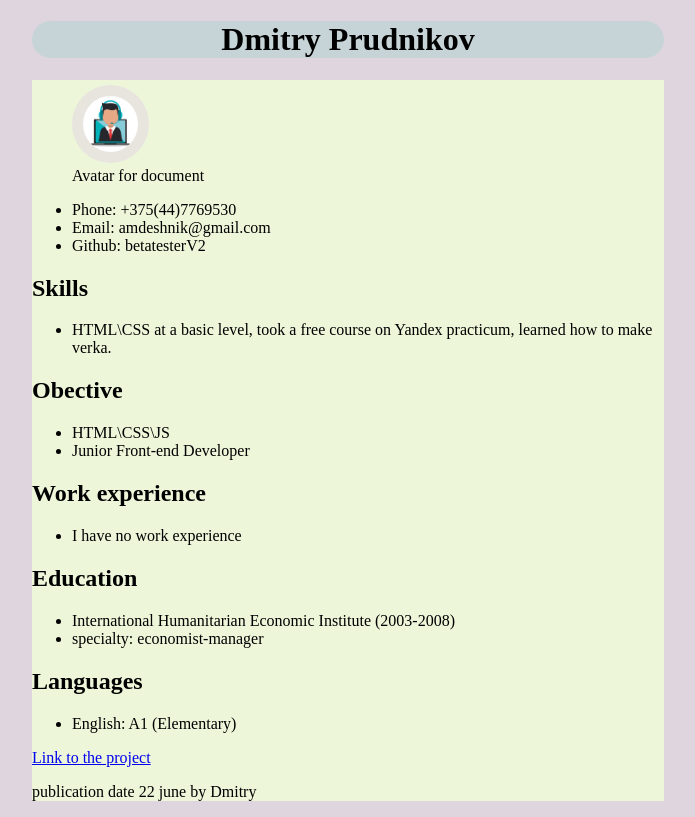
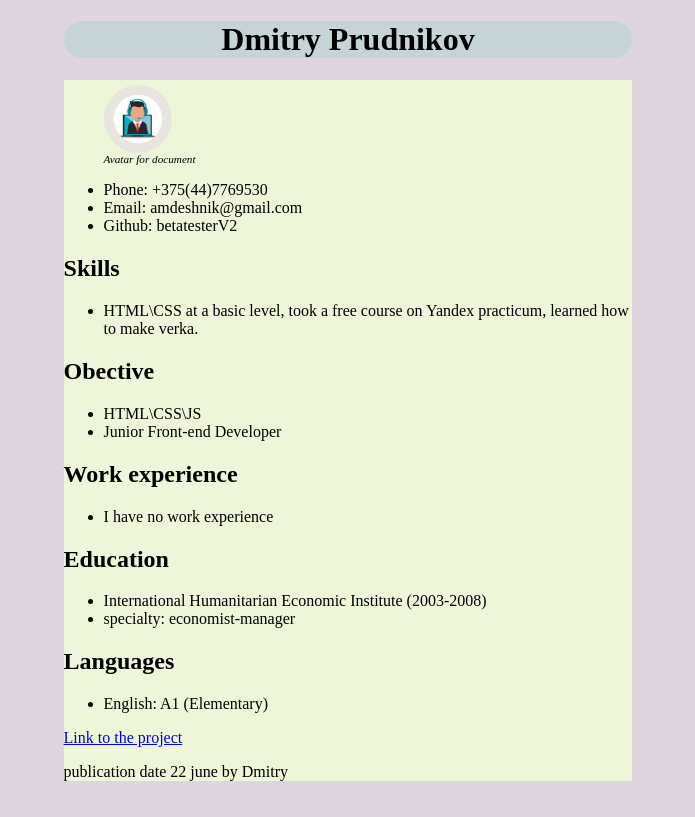
Before and after one commit to betatesterV2/probe, a plain HTML site: page index.html in a window 1280 px wide. Shown: the whole page, without its empty margins (292-987 px from the left). Drawn offline with Linux system fonts and the light colour scheme.

Commit message:
feat: fix files

```diff
--- a/style.css
+++ b/style.css
@@ -1,15 +1,15 @@
 img {
-   width: 10%; /* Ширина */
-   float: center; /* Выстраиваем элементы по горизонтали */
-   margin: 1% 0% 0% 0%; /* Отступ слева */
-   background: #e7e1e1ca; /* Цвет фона */
-   border-radius: 50px; /* Радиус скругления */
-   padding: 2%; /* Поля */
+   width: 10%;
+   float: left;
+   margin: 1% 100% 0% 0%;
+   background: #e7e1e1ca;
+   border-radius: 50px;
+   padding: 2%;
    }
 .container {
    margin-left: auto;
    margin-right: auto;
-   width: 50%;
+   width: 45%;
    background: #c2d5d6ca;
    text-align: center;
    margin-bottom: 0%;
@@ -18,9 +18,13 @@ img {
 .container2 {
    margin-left: auto;
    margin-right: auto;
-   width: 50%;
+   width: 45%;
    background: #f2ffd8ca;
 }
 body {
    background: #d6cbd6ca;
 }
+figcaption {
+   font-size: 70%;
+   font-style: italic;
+}
```
